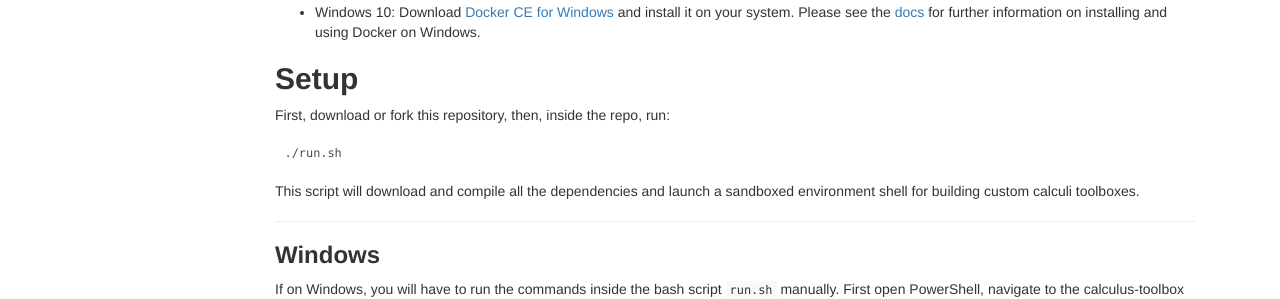
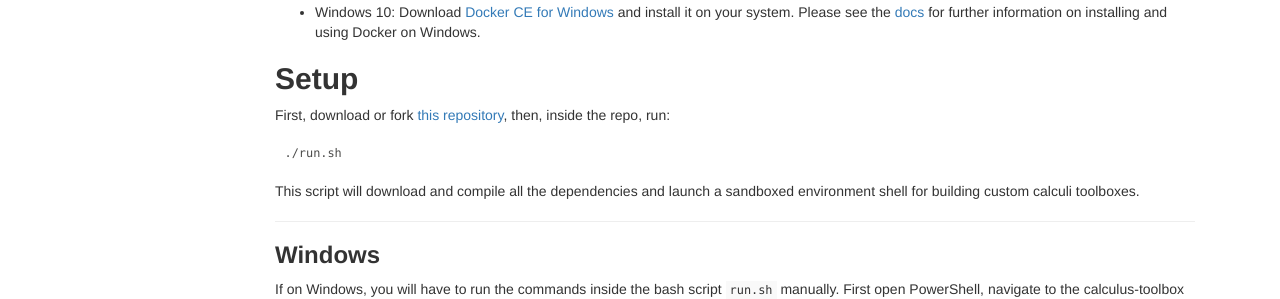
Before and after one commit to goodlyrottenapple/calculus-toolbox, a Jekyll site: the page built from index.md, in a window 1280 px wide. Shown: the part 596-895 px from the top of the page. Built offline with Jekyll 4.4.1, drawn with Linux system fonts in a browser that asks for light colours; part of the change alters nothing that is shown.

````diff
--- a/index.md
+++ b/index.md
@@ -36,7 +36,7 @@ scala Sequent.jar
 
 ## Setup
 
-First, download or fork this repository, then, inside the repo, run:
+First, download or fork [this repository](https://github.com/goodlyrottenapple/calculus-toolbox), then, inside the repo, run:
 
 ```bash
 ./run.sh
````
